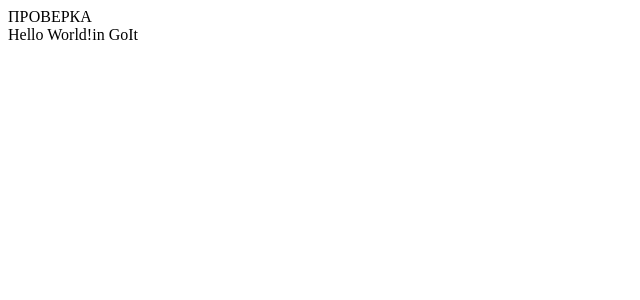
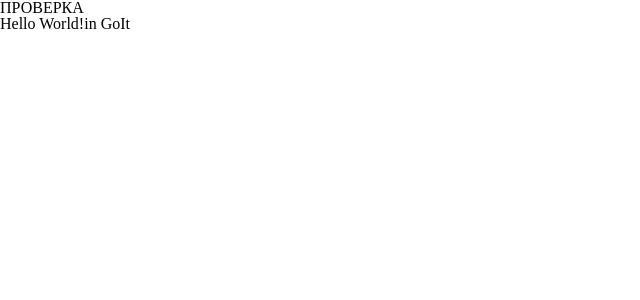
Before and after one commit to bestkolobok/goit_land, a Vue app: page / in a window 1280 px wide. Shown: the top 300 px of the page, without its empty margins (0-640 px from the left). Built offline with nearby package versions, Linux system fonts and the light colour scheme.

Commit message:
Add reset scss

```diff
--- a/src/App.vue
+++ b/src/App.vue
@@ -27,5 +27,6 @@
 
 <style lang="scss">
 @import "./assets/styles/fonts";
+@import "./assets/styles/reset";
 
 </style>
--- /dev/null
+++ b/src/assets/styles/reset.scss
@@ -0,0 +1,149 @@
+/* http://meyerweb.com/eric/tools/css/reset/
+   v2.0 | 20110126
+   License: none (public domain)
+*/
+
+* {
+    box-sizing: border-box;
+}
+
+html,
+body,
+div,
+span,
+applet,
+object,
+iframe,
+h1,
+h2,
+h3,
+h4,
+h5,
+h6,
+p,
+blockquote,
+pre,
+a,
+abbr,
+acronym,
+address,
+big,
+cite,
+code,
+del,
+dfn,
+em,
+img,
+ins,
+kbd,
+q,
+s,
+samp,
+small,
+strike,
+strong,
+sub,
+sup,
+tt,
+var,
+b,
+u,
+i,
+center,
+dl,
+dt,
+dd,
+ol,
+ul,
+li,
+fieldset,
+form,
+label,
+legend,
+table,
+caption,
+tbody,
+tfoot,
+thead,
+tr,
+th,
+td,
+article,
+aside,
+canvas,
+details,
+embed,
+figure,
+figcaption,
+footer,
+header,
+hgroup,
+menu,
+nav,
+output,
+ruby,
+section,
+summary,
+time,
+mark,
+audio,
+video {
+    margin: 0;
+    padding: 0;
+    border: 0;
+    font-size: 100%;
+    font: inherit;
+    vertical-align: baseline;
+}
+
+
+/* HTML5 display-role reset for older browsers */
+
+article,
+aside,
+details,
+figcaption,
+figure,
+footer,
+header,
+hgroup,
+menu,
+nav,
+section {
+    display: block;
+}
+
+body {
+    line-height: 1;
+}
+
+ol,
+ul {
+    list-style: none;
+}
+
+blockquote,
+q {
+    quotes: none;
+}
+
+blockquote {
+    &:before,
+    &:after {
+        content: '';
+        content: none;
+    }
+}
+
+q {
+    &:before,
+    &:after {
+        content: '';
+        content: none;
+    }
+}
+
+table {
+    border-collapse: collapse;
+    border-spacing: 0;
+}
```
